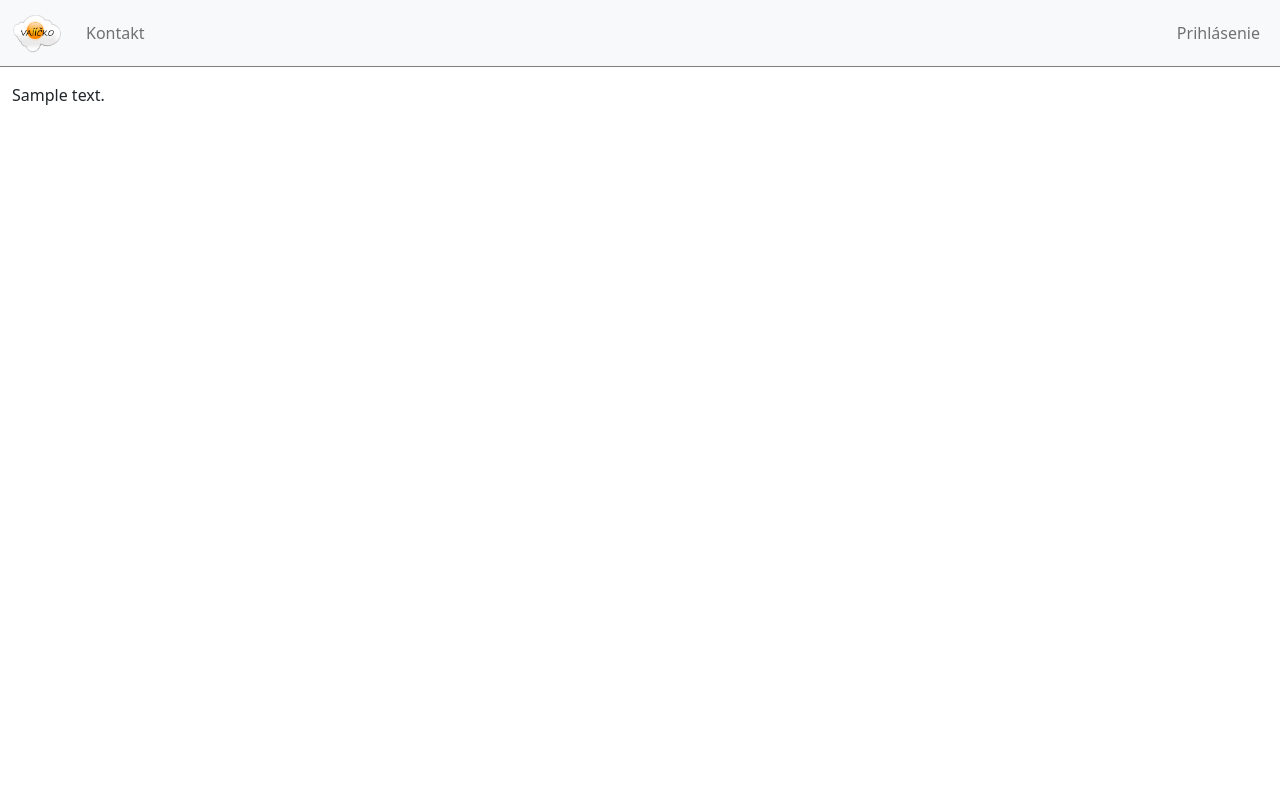
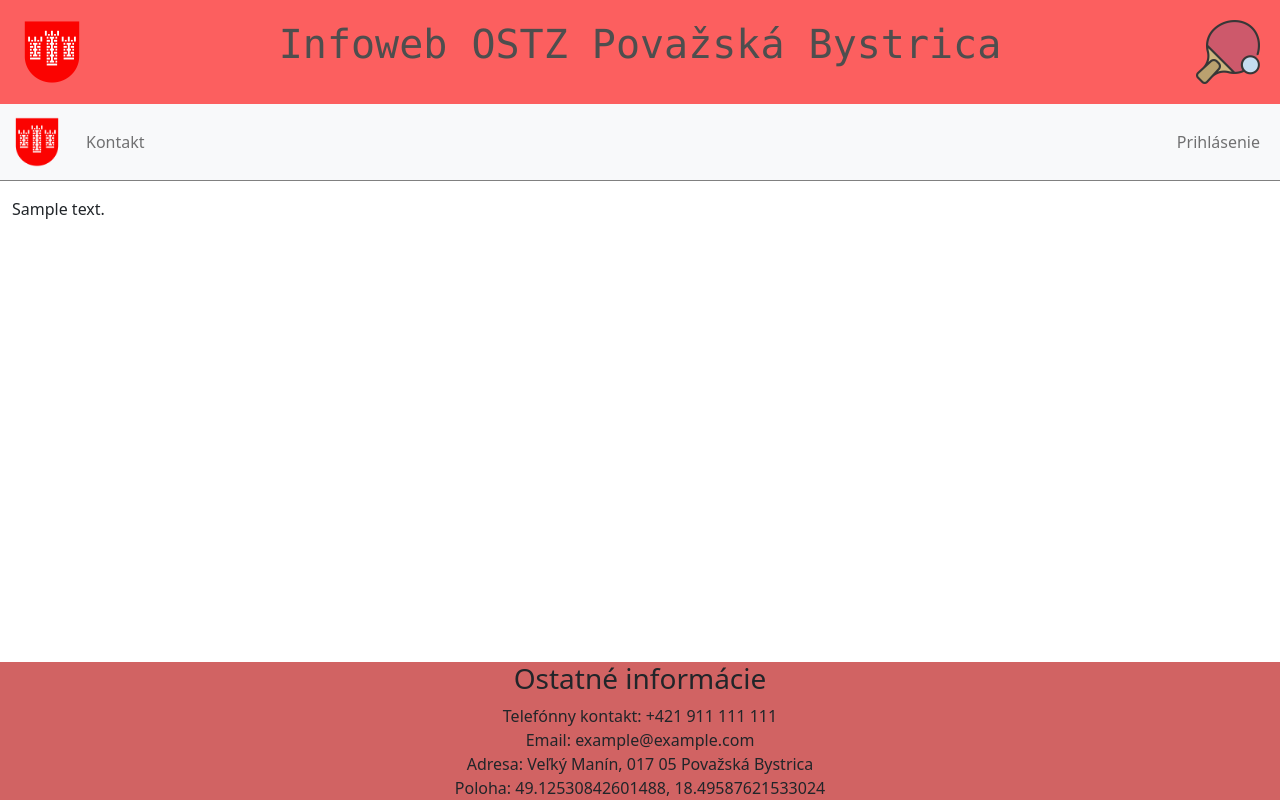
Before and after one commit to SVKdano/VAII_rozpracovanieTwo, a PHP site: template php_mysql/www/App/Views/root.layout.view.php in a window 1280 px wide. Run offline with PHP 8.4, Linux system fonts and the light colour scheme; the template is opened without the code that fills it: most values are stand-ins (such as "Sample title", 1, 10 or a date in 2020); some libraries are stand-ins or nearby versions.

Commit message:
Changed root layout, base css and added imgs

```diff
--- a/php_mysql/www/App/Views/root.layout.view.php
+++ b/php_mysql/www/App/Views/root.layout.view.php
@@ -18,10 +18,22 @@
     <script src="public/js/script.js"></script>
 </head>
 <body>
+<div class="hlavicka">
+    <div class="left">
+        <img src="public/images/PBErb.png" alt="">
+    </div>
+
+    <h1>Infoweb OSTZ Považská Bystrica</h1>
+
+    <div class="right">
+        <img src="public/images/raketa.png" alt="">
+    </div>
+</div>
+
 <nav class="navbar navbar-expand-sm bg-light">
     <div class="container-fluid">
         <a class="navbar-brand" href="?c=home">
-            <img src="public/images/vaiicko_logo.png" title="<?= \App\Config\Configuration::APP_NAME ?>"
+            <img src="public/images/PBErb.png" title="<?= \App\Config\Configuration::APP_NAME ?>"
                  title="<?= \App\Config\Configuration::APP_NAME ?>">
         </a>
         <ul class="navbar-nav me-auto">
@@ -50,5 +62,27 @@
         <?= $contentHTML ?>
     </div>
 </div>
+
+<footer>
+    <h3>
+        Ostatné informácie
+    </h3>
+
+    <div>
+        Telefónny kontakt: +421 911 111 111
+    </div>
+
+    <div>
+        Email: example@example.com
+    </div>
+
+    <div>
+        Adresa: Veľký Manín, 017 05 Považská Bystrica
+    </div>
+
+    <div>
+        Poloha: 49.12530842601488, 18.49587621533024
+    </div>
+</footer>
 </body>
 </html>
--- a/php_mysql/www/public/css/styl.css
+++ b/php_mysql/www/public/css/styl.css
@@ -1,3 +1,38 @@
+* {
+    box-sizing: border-box;
+}
+
+body {
+    min-height: 100vh;
+    display: flex;
+    flex-direction: column;
+}
+
+
+h1 {
+    text-align: center;
+    font-family: Monaco;
+}
+
+.hlavicka {
+    background-color: rgba(252, 48, 48, 0.77);
+    color: #4e4e4e;
+    padding: 20px;
+    display: flex;
+    flex-direction: row;
+    justify-content: space-between;
+}
+
+.left img {
+    max-width: 4rem;
+    float: left;
+}
+
+.right img {
+    max-width: 4rem;
+    float: right;
+}
+
 .navbar {
     border-bottom: 1px solid grey;
 }
@@ -5,3 +40,9 @@
 .navbar-brand img {
     width: 50px;
 }
+
+footer {
+    margin-top: auto;
+    text-align: center;
+    background-color: rgba(199, 65, 65, 0.82);
+}
```
Also changed, not shown: php_mysql/www/public/images/PBErb.png (added), php_mysql/www/public/images/raketa.png (added), php_mysql/www/public/images/vaiicko_logo.png (deleted).
